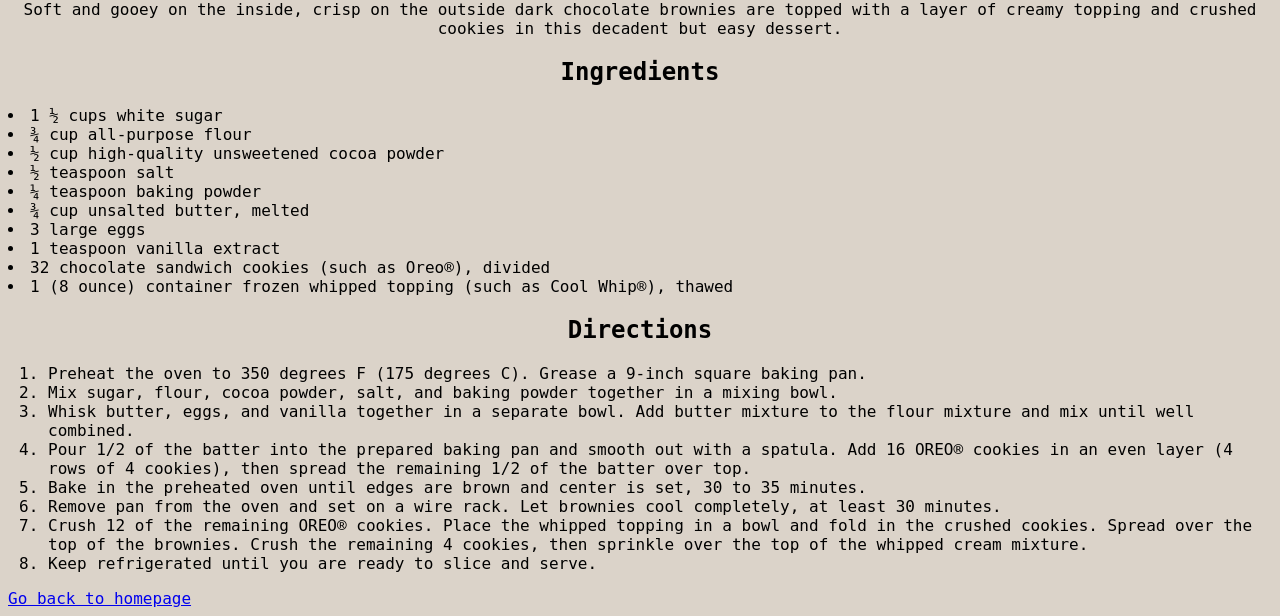
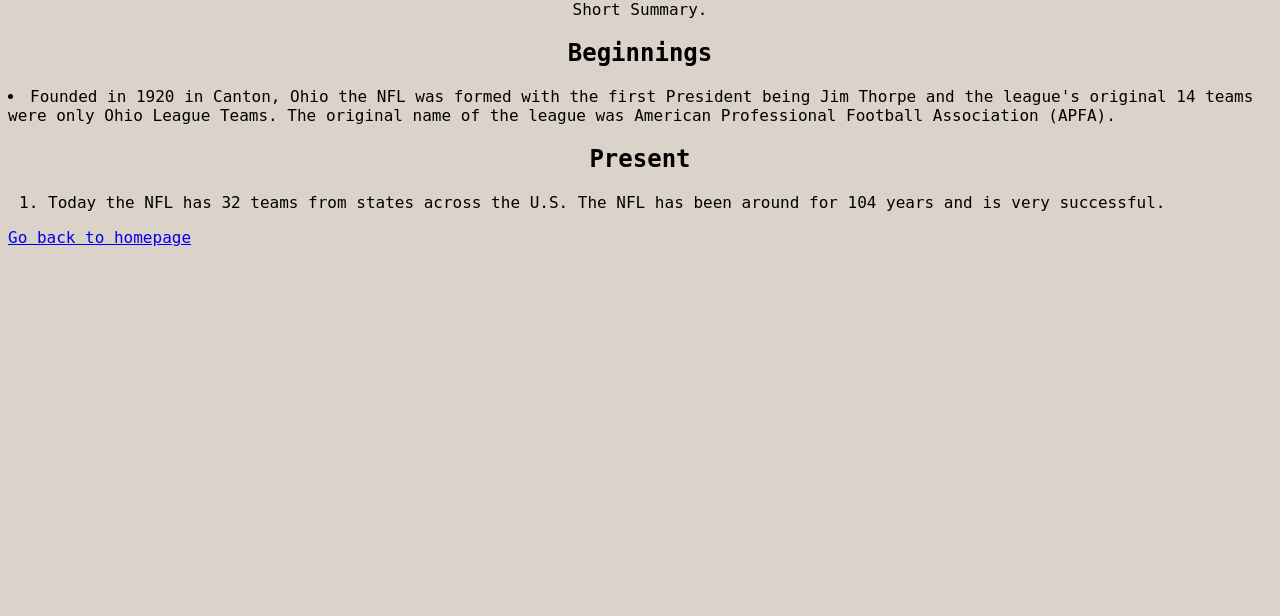
Before and after one commit to gyarza724/NFL-DreamTeam, a plain HTML site: page HistoryOfNFL.html in a window 1280 px wide. Shown: the part 476-1092 px from the top of the page. After the commit the page ends 800 px from the top, so only its background shows below. Drawn offline with Linux system fonts and the light colour scheme; a web font is replaced by a local one.

Commit message:
Update HistoryOfNFL.html

```diff
--- a/HistoryOfNFL.html
+++ b/HistoryOfNFL.html
@@ -3,37 +3,21 @@
 
 <head>
     <meta charset="UTF-8">
-    <title>Cookies and Cream Brownies</title>
+    <title>History of the NFL</title>
     <link rel="stylesheet" href="recipeStyles.css">
 </head>
 
 <body>
-    <h1>Cookies and Cream Brownies</h1>
-    <img src="https://www.allrecipes.com/thmb/rqXkkOxlHHuZLhe8RMJLbmnRwt8=/750x0/filters:no_upscale():max_bytes(150000):strip_icc():format(webp)/Cookies-and-Cream-Brownies-556ee556c7314fc9b68951286c13c90b.jpg" width="500px" alt="A picture of the finished brownies">
-    <p class="description">Soft and gooey on the inside, crisp on the outside dark chocolate brownies are topped with a layer of creamy topping and crushed cookies in this decadent but easy dessert.</p>
+    <h1>History</h1>
+    <img src="https://i.pinimg.com/736x/e4/e6/6e/e4e66e03ab8caff6e800505012da004b.jpg" width="500px" alt="A picture of old NFL Team logos">
+    <p class="description">Short Summary.</p>
 
-    <h2>Ingredients</h2>
-        <li>1 ½ cups white sugar</li>
-        <li>¾ cup all-purpose flour</li>
-        <li>½ cup high-quality unsweetened cocoa powder</li>
-        <li>½ teaspoon salt</li>
-        <li>¼ teaspoon baking powder</li>
-        <li>¾ cup unsalted butter, melted</li>
-        <li>3 large eggs</li>
-        <li>1 teaspoon vanilla extract</li>
-        <li>32 chocolate sandwich cookies (such as Oreo®), divided</li>
-        <li>1 (8 ounce) container frozen whipped topping (such as Cool Whip®), thawed</li>
+    <h2>Beginnings</h2>
+        <li>Founded in 1920 in Canton, Ohio the NFL was formed with the first President being Jim Thorpe and the league's original 14 teams were only Ohio League Teams. The original name of the league was American Professional Football Association (APFA).</li>
 
-    <h2>Directions</h2>
+    <h2>Present</h2>
     <ol>
-        <li>Preheat the oven to 350 degrees F (175 degrees C). Grease a 9-inch square baking pan.</li>
-        <li>Mix sugar, flour, cocoa powder, salt, and baking powder together in a mixing bowl.</li>
-        <li>Whisk butter, eggs, and vanilla together in a separate bowl. Add butter mixture to the flour mixture and mix until well combined.</li>
-        <li>Pour 1/2 of the batter into the prepared baking pan and smooth out with a spatula. Add 16 OREO® cookies in an even layer (4 rows of 4 cookies), then spread the remaining 1/2 of the batter over top.</li>
-        <li>Bake in the preheated oven until edges are brown and center is set, 30 to 35 minutes.</li>
-        <li>Remove pan from the oven and set on a wire rack. Let brownies cool completely, at least 30 minutes.</li>
-        <li>Crush 12 of the remaining OREO® cookies. Place the whipped topping in a bowl and fold in the crushed cookies. Spread over the top of the brownies. Crush the remaining 4 cookies, then sprinkle over the top of the whipped cream mixture.</li>
-        <li>Keep refrigerated until you are ready to slice and serve.</li>
+        <li>Today the NFL has 32 teams from states across the U.S. The NFL has been around for 104 years and is very successful. </li>
     </ol>
 <a href="index.html">Go back to homepage</a>
 </body>
```
